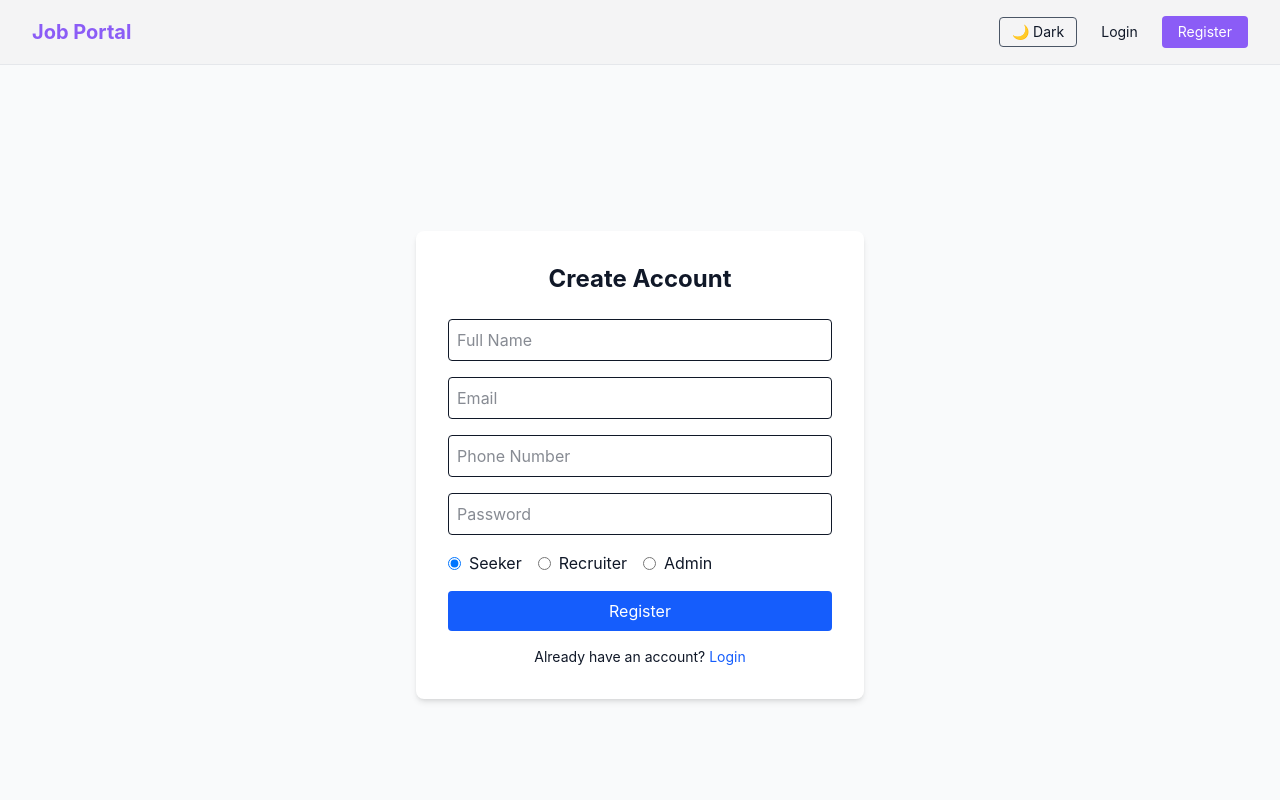
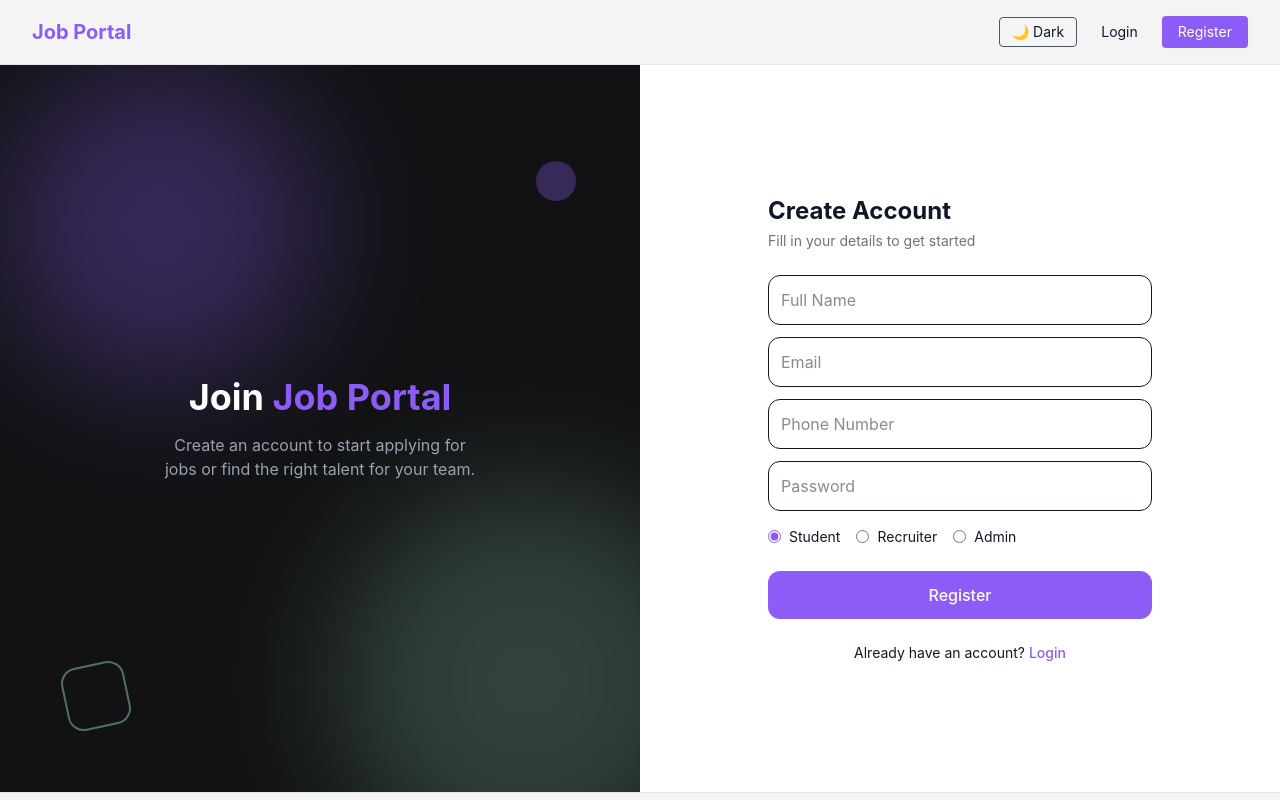
Before and after one commit to esharajpoot156-max/Job-Portal, a React (Vite) app in the folder frontend/: page /register in a window 1280 px wide. Shown: the top 800 px of the page. Built offline with nearby package versions, Linux system fonts and the light colour scheme.

Commit message:
Add styling in Login

```diff
--- a/frontend/src/pages/Login.jsx
+++ b/frontend/src/pages/Login.jsx
@@ -35,45 +35,70 @@ const Login = () => {
     };
 
     return (
-        <div className="flex items-center justify-center min-h-screen bg-gray-50">
-            <form onSubmit={submitHandler} className="w-full max-w-md bg-white p-8 rounded-lg shadow-md text-gray-900">
-                <h1 className="text-2xl font-bold mb-6 text-center">Login</h1>
+        <div className="min-h-[calc(100vh-73px)] flex">
+            {/* Decorative panel */}
+            <div className="hidden md:flex w-1/2 bg-[#121214] relative overflow-hidden items-center justify-center">
+                <div className="absolute -top-20 -left-20 w-96 h-96 bg-[#8B5CF6] rounded-full opacity-30 blur-3xl"></div>
+                <div className="absolute bottom-0 right-0 w-80 h-80 bg-[#ACFFD2] rounded-full opacity-20 blur-3xl"></div>
+
+                <div className="relative z-10 text-center px-10">
+                    <h2 className="text-4xl font-bold text-white mb-4">
+                        Welcome <span className="text-[#8B5CF6]">Back</span>
+                    </h2>
+                    <p className="text-gray-400 max-w-xs mx-auto">
+                        Log in to continue your journey — find jobs, connect with recruiters, and grow your career.
+                    </p>
+                </div>
+
+                {/* decorative shapes */}
+                <div className="absolute top-16 right-16 w-16 h-16 border-2 border-[#8B5CF6]/40 rounded-2xl rotate-12"></div>
+                <div className="absolute bottom-24 left-16 w-10 h-10 bg-[#ACFFD2]/30 rounded-full"></div>
+            </div>
+
+            {/* Form panel */}
+            <div className="w-full md:w-1/2 flex items-center justify-center bg-white dark:bg-[#121214] px-8 py-16">
+                <form onSubmit={submitHandler} className="w-full max-w-sm">
+                    <h1 className="text-2xl font-bold mb-1 dark:text-white">Login</h1>
+                    <p className="text-sm text-gray-500 dark:text-gray-400 mb-8">Enter your details to continue</p>
 
                     <input
                         type="email" name="email" placeholder="Email"
                         value={input.email} onChange={changeHandler}
-                    className="w-full border p-2 rounded mb-4"
+                        className="w-full border p-3 rounded-xl mb-4 dark:bg-[#1a1a1d] dark:border-gray-700 dark:text-white focus:outline-none focus:ring-2 focus:ring-[#8B5CF6]"
                     />
                     <input
                         type="password" name="password" placeholder="Password"
                         value={input.password} onChange={changeHandler}
-                    className="w-full border p-2 rounded mb-4"
+                        className="w-full border p-3 rounded-xl mb-5 dark:bg-[#1a1a1d] dark:border-gray-700 dark:text-white focus:outline-none focus:ring-2 focus:ring-[#8B5CF6]"
                     />
 
-                <div className="flex gap-4 mb-4">
-                    <label className="flex items-center gap-2">
-                        <input type="radio" name="role" value="student" checked={input.role === "student"} onChange={changeHandler} />
-                        Seeker
+                    <div className="flex gap-4 mb-6">
+                        <label className="flex items-center gap-2 text-sm dark:text-gray-300">
+                            <input type="radio" name="role" value="student" checked={input.role === "student"} onChange={changeHandler} className="accent-[#8B5CF6]" />
+                            Student
                         </label>
-                    <label className="flex items-center gap-2">
-                        <input type="radio" name="role" value="recruiter" checked={input.role === "recruiter"} onChange={changeHandler} />
+                        <label className="flex items-center gap-2 text-sm dark:text-gray-300">
+                            <input type="radio" name="role" value="recruiter" checked={input.role === "recruiter"} onChange={changeHandler} className="accent-[#8B5CF6]" />
                             Recruiter
                         </label>
-                      <label className="flex items-center gap-2">
-                        <input type="radio" name="role" value="admin" checked={input.role === "admin"} onChange={changeHandler} />
+                        <label className="flex items-center gap-2 text-sm dark:text-gray-300">
+                            <input type="radio" name="role" value="admin" checked={input.role === "admin"} onChange={changeHandler} className="accent-[#8B5CF6]" />
                             Admin
                         </label>
                     </div>
 
-                <button type="submit" disabled={loading} className="w-full bg-blue-600 text-white py-2 rounded hover:bg-blue-700">
+                    <button
+                        type="submit" disabled={loading}
+                        className="w-full bg-[#8B5CF6] text-white py-3 rounded-xl font-medium hover:opacity-90 transition-opacity disabled:opacity-50"
+                    >
                         {loading ? "Please wait..." : "Login"}
                     </button>
 
-                <p className="text-center mt-4 text-sm">
-                    Don't have an account? <Link to="/register" className="text-blue-600">Register</Link>
+                    <p className="text-center mt-6 text-sm dark:text-gray-400">
+                        Don't have an account? <Link to="/register" className="text-[#8B5CF6] font-medium">Register</Link>
                     </p>
-
                 </form>
+            </div>
         </div>
     );
 };
--- a/frontend/src/pages/Register.jsx
+++ b/frontend/src/pages/Register.jsx
@@ -34,55 +34,79 @@ const Register = () => {
     };
 
     return (
-        <div className="flex items-center justify-center min-h-screen bg-gray-50">
-            <form onSubmit={submitHandler} className="w-full max-w-md bg-white p-8 rounded-lg shadow-md text-gray-900">
-                <h1 className="text-2xl font-bold mb-6 text-center">Create Account</h1>
+        <div className="min-h-[calc(100vh-73px)] flex">
+            {/* Decorative panel */}
+            <div className="hidden md:flex w-1/2 bg-[#121214] relative overflow-hidden items-center justify-center">
+                <div className="absolute -bottom-20 -right-20 w-96 h-96 bg-[#ACFFD2] rounded-full opacity-20 blur-3xl"></div>
+                <div className="absolute top-0 left-0 w-80 h-80 bg-[#8B5CF6] rounded-full opacity-30 blur-3xl"></div>
+
+                <div className="relative z-10 text-center px-10">
+                    <h2 className="text-4xl font-bold text-white mb-4">
+                        Join <span className="text-[#8B5CF6]">Job Portal</span>
+                    </h2>
+                    <p className="text-gray-400 max-w-xs mx-auto">
+                        Create an account to start applying for jobs or find the right talent for your team.
+                    </p>
+                </div>
+
+                <div className="absolute bottom-16 left-16 w-16 h-16 border-2 border-[#ACFFD2]/40 rounded-2xl -rotate-12"></div>
+                <div className="absolute top-24 right-16 w-10 h-10 bg-[#8B5CF6]/30 rounded-full"></div>
+            </div>
+
+            {/* Form panel */}
+            <div className="w-full md:w-1/2 flex items-center justify-center bg-white dark:bg-[#121214] px-8 py-12">
+                <form onSubmit={submitHandler} className="w-full max-w-sm">
+                    <h1 className="text-2xl font-bold mb-1 dark:text-white">Create Account</h1>
+                    <p className="text-sm text-gray-500 dark:text-gray-400 mb-6">Fill in your details to get started</p>
 
                     <input
                         type="text" name="fullname" placeholder="Full Name"
                         value={input.fullname} onChange={changeHandler}
-                    className="w-full border p-2 rounded mb-4"
+                        className="w-full border p-3 rounded-xl mb-3 dark:bg-[#1a1a1d] dark:border-gray-700 dark:text-white focus:outline-none focus:ring-2 focus:ring-[#8B5CF6]"
                     />
                     <input
                         type="email" name="email" placeholder="Email"
                         value={input.email} onChange={changeHandler}
-                    className="w-full border p-2 rounded mb-4"
+                        className="w-full border p-3 rounded-xl mb-3 dark:bg-[#1a1a1d] dark:border-gray-700 dark:text-white focus:outline-none focus:ring-2 focus:ring-[#8B5CF6]"
                     />
                     <input
                         type="text" name="phoneNumber" placeholder="Phone Number"
                         value={input.phoneNumber} onChange={changeHandler}
-                    className="w-full border p-2 rounded mb-4"
+                        className="w-full border p-3 rounded-xl mb-3 dark:bg-[#1a1a1d] dark:border-gray-700 dark:text-white focus:outline-none focus:ring-2 focus:ring-[#8B5CF6]"
                     />
                     <input
                         type="password" name="password" placeholder="Password"
                         value={input.password} onChange={changeHandler}
-                    className="w-full border p-2 rounded mb-4"
+                        className="w-full border p-3 rounded-xl mb-4 dark:bg-[#1a1a1d] dark:border-gray-700 dark:text-white focus:outline-none focus:ring-2 focus:ring-[#8B5CF6]"
                     />
 
-                <div className="flex gap-4 mb-4">
-                    <label className="flex items-center gap-2">
-                        <input type="radio" name="role" value="student" checked={input.role === "student"} onChange={changeHandler} />
-                        Seeker
+                    <div className="flex gap-4 mb-6">
+                        <label className="flex items-center gap-2 text-sm dark:text-gray-300">
+                            <input type="radio" name="role" value="student" checked={input.role === "student"} onChange={changeHandler} className="accent-[#8B5CF6]" />
+                            Student
                         </label>
-                    <label className="flex items-center gap-2">
-                        <input type="radio" name="role" value="recruiter" checked={input.role === "recruiter"} onChange={changeHandler} />
+                        <label className="flex items-center gap-2 text-sm dark:text-gray-300">
+                            <input type="radio" name="role" value="recruiter" checked={input.role === "recruiter"} onChange={changeHandler} className="accent-[#8B5CF6]" />
                             Recruiter
                         </label>
-                      <label className="flex items-center gap-2">
-                        <input type="radio" name="role" value="admin" checked={input.role === "admin"} onChange={changeHandler} />
+                        <label className="flex items-center gap-2 text-sm dark:text-gray-300">
+                            <input type="radio" name="role" value="admin" checked={input.role === "admin"} onChange={changeHandler} className="accent-[#8B5CF6]" />
                             Admin
                         </label>
                     </div>
 
-                <button type="submit" disabled={loading} className="w-full bg-blue-600 text-white py-2 rounded hover:bg-blue-700">
+                    <button
+                        type="submit" disabled={loading}
+                        className="w-full bg-[#8B5CF6] text-white py-3 rounded-xl font-medium hover:opacity-90 transition-opacity disabled:opacity-50"
+                    >
                         {loading ? "Please wait..." : "Register"}
                     </button>
 
-                <p className="text-center mt-4 text-sm">
-                    Already have an account? <Link to="/login" className="text-blue-600">Login</Link>
+                    <p className="text-center mt-6 text-sm dark:text-gray-400">
+                        Already have an account? <Link to="/login" className="text-[#8B5CF6] font-medium">Login</Link>
                     </p>
-
                 </form>
+            </div>
         </div>
     );
 };
```
Lines whose indentation alone changed are shown as unchanged.
